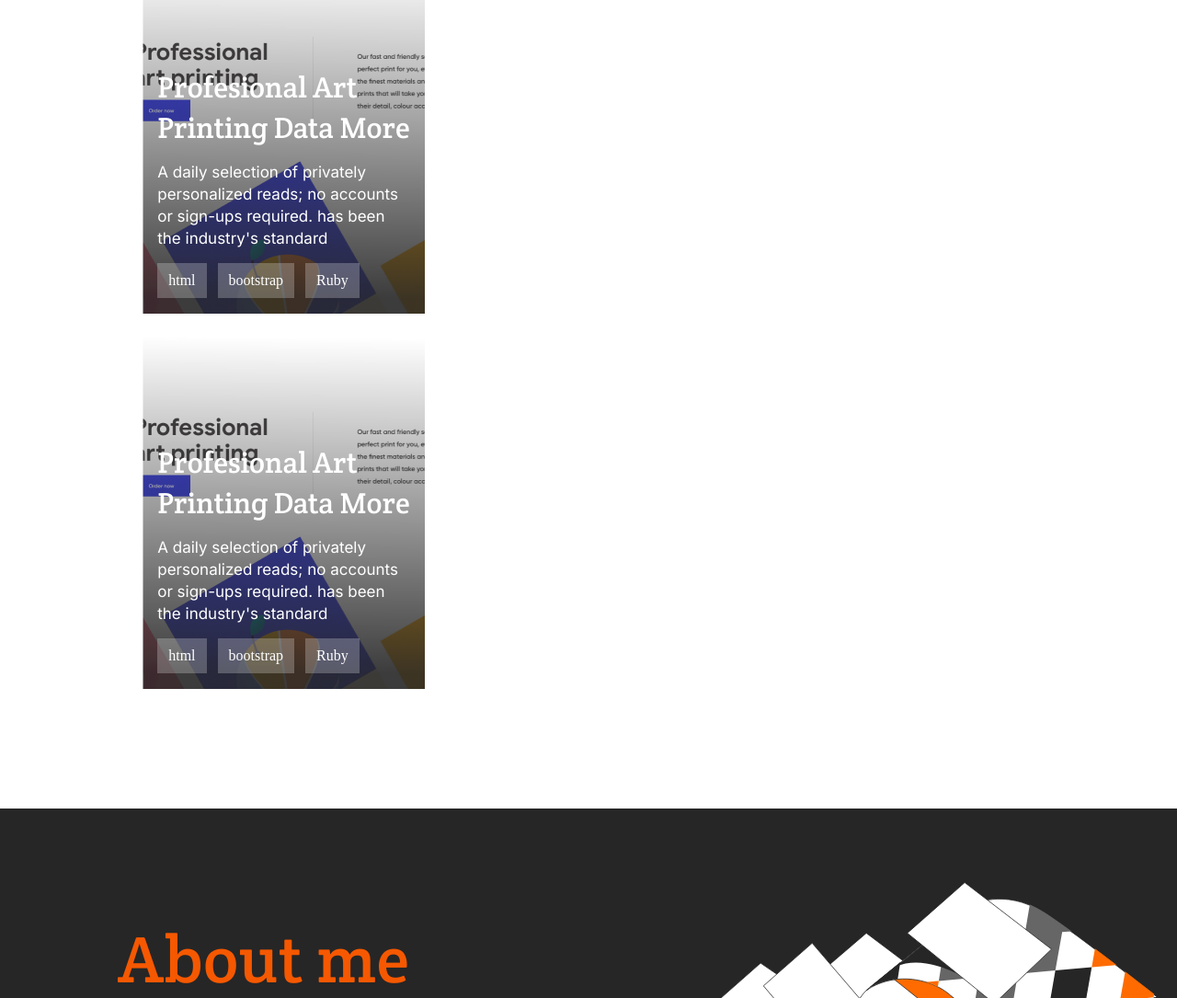
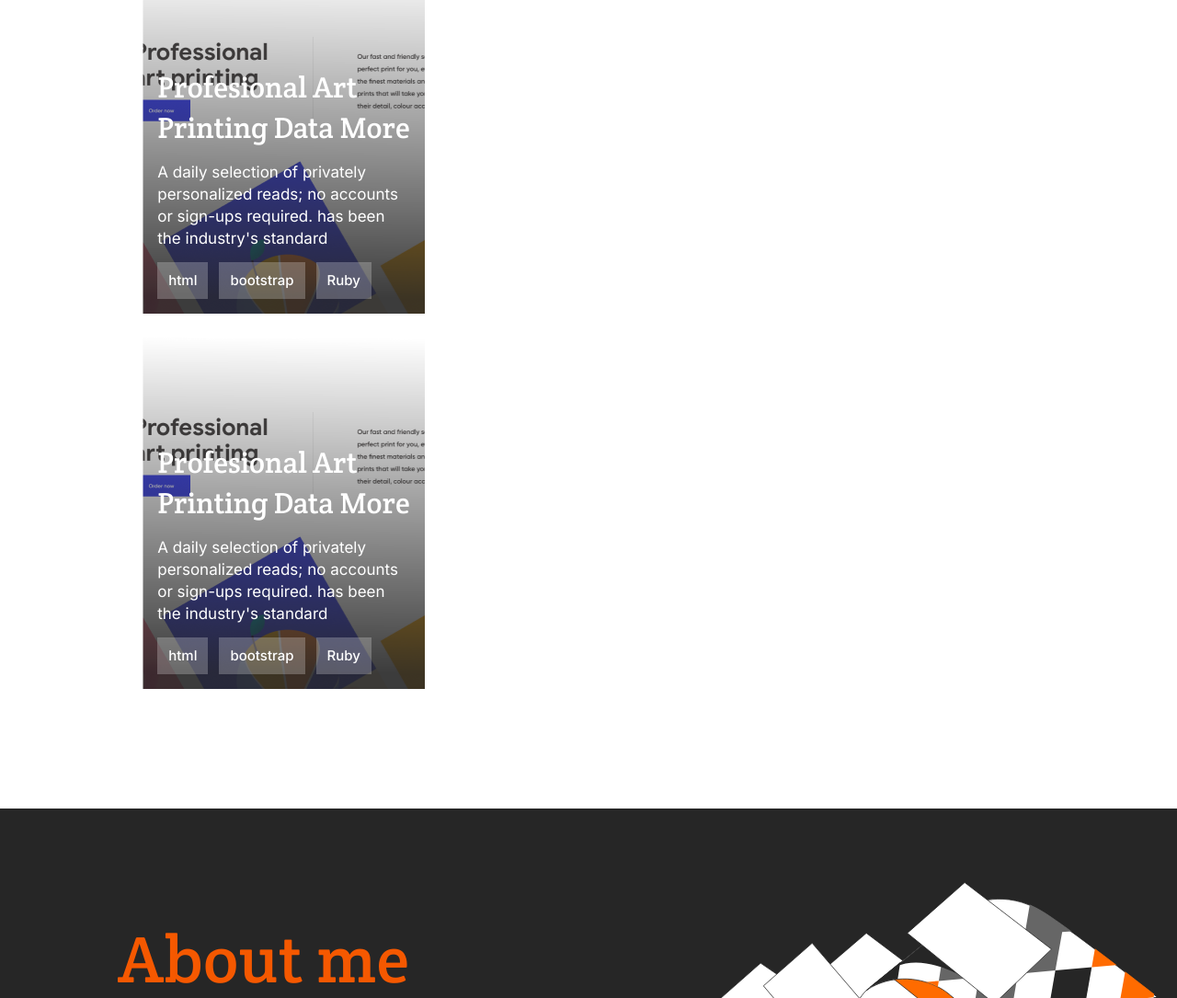
Before and after one commit to matee-safi/matee-safi.github.io, a website: page index.html in a window 1280 px wide. Shown: the part 1633-2718 px from the top of the page at 92% size. Drawn offline with Linux system fonts and the light colour scheme.

Commit message:
Update styles.css file

```diff
--- a/styles.css
+++ b/styles.css
@@ -262,6 +262,10 @@ nav {
   -webkit-appearance: inherit;
   padding: 10px 12px;
   margin-right: 12px;
+  font-family: 'Inter', sans-serif;
+  font-weight: 500;
+  font-size: 15px;
+  line-height: 20px;
 }
 
 .work-grids {
```
